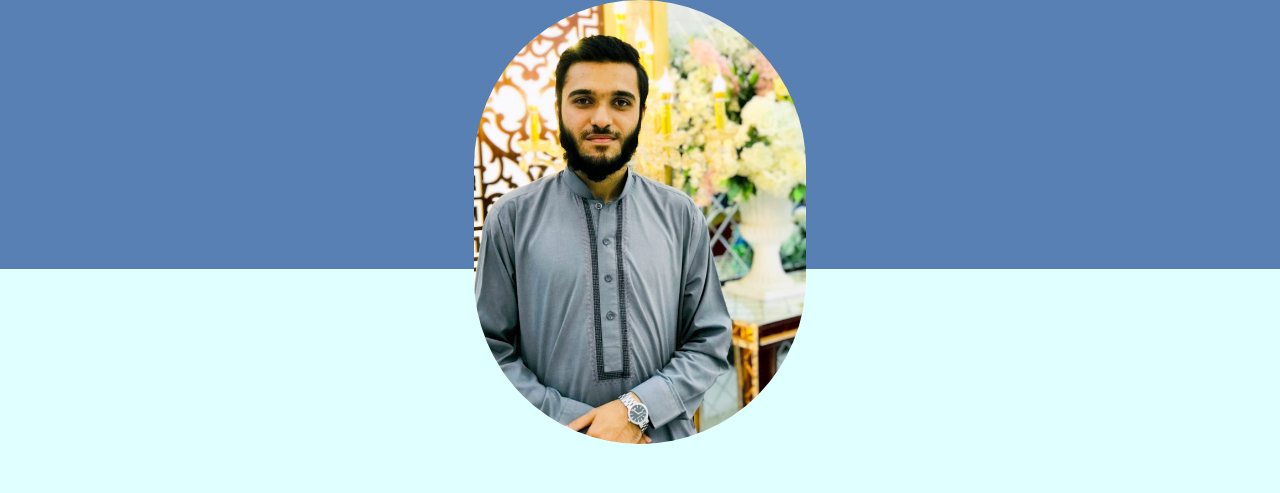
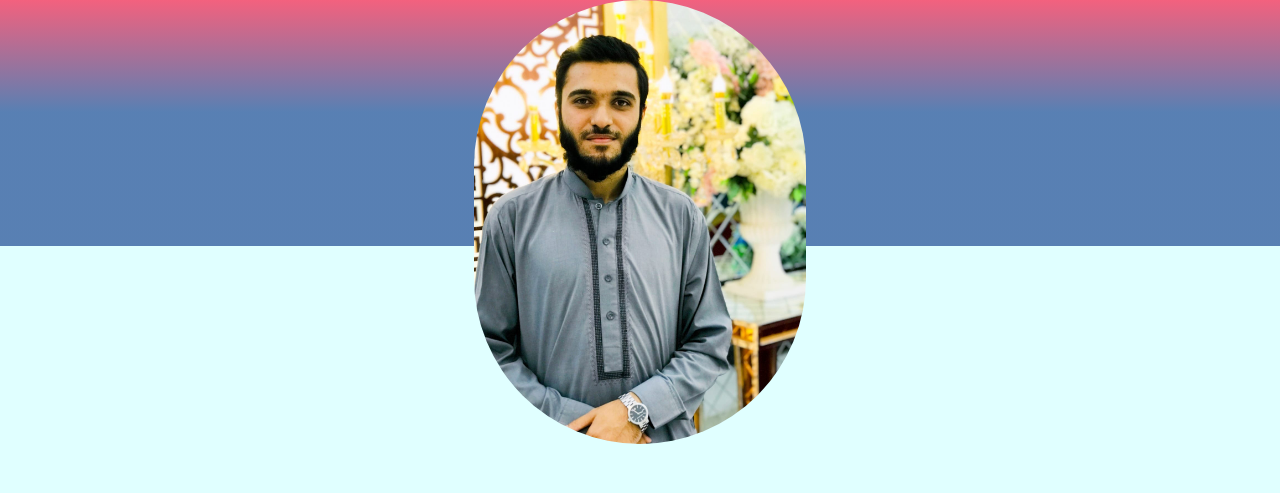
Before and after one commit to muhammadhamza1463/muhammadhamza1463.github.io, a plain HTML site: page index.html in a window 1280 px wide. Shown: the top 493 px of the page. Drawn offline with Linux system fonts and the light colour scheme.

Commit message:
Update index.css

```diff
--- a/css/index.css
+++ b/css/index.css
@@ -27,9 +27,10 @@ a {
    }
 
   .Pic{
-    /* background-image: linear-gradient(to right , #ddffb0 0%, #FFB0B0 1% , lightcyan 2%, lightcyan 100%, ); */
+      background-image: linear-gradient(to bottom , rgb(243, 97, 126) 0%, rgba(2, 47, 131, 0.61) 25%, rgba(2, 47, 131, 0.61) 55%, lightcyan 55% , lightcyan 100%);
+    /* background-image: linear-gradient(to right , #ddffb0 0%, #FFB0B0 1% , lightcyan 2%, lightcyan 100%, );
     background-image: linear-gradient(to bottom , rgba(2, 47, 131, 0.61) 0%, rgba(2, 47, 131, 0.61) 60%, lightcyan 60%, lightcyan 100%);
-   /* height: 100vh;  */
+    height: 100vh;  */
     margin: 0px;
    }
    /* #present{
```
